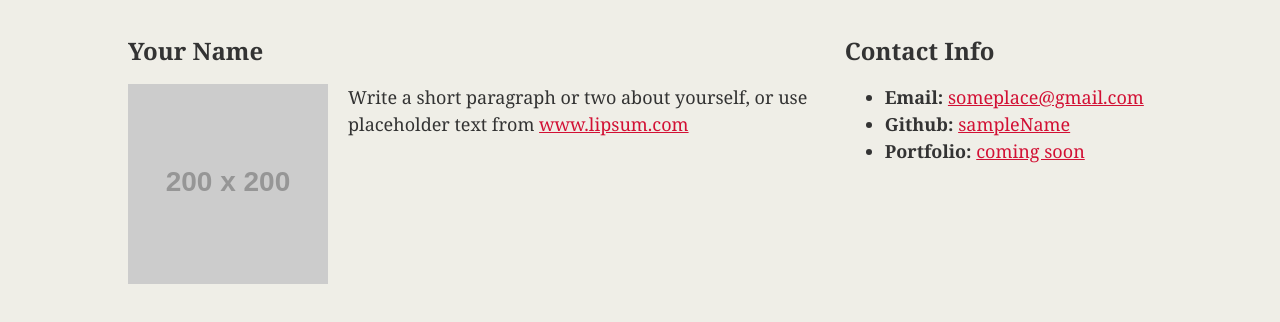
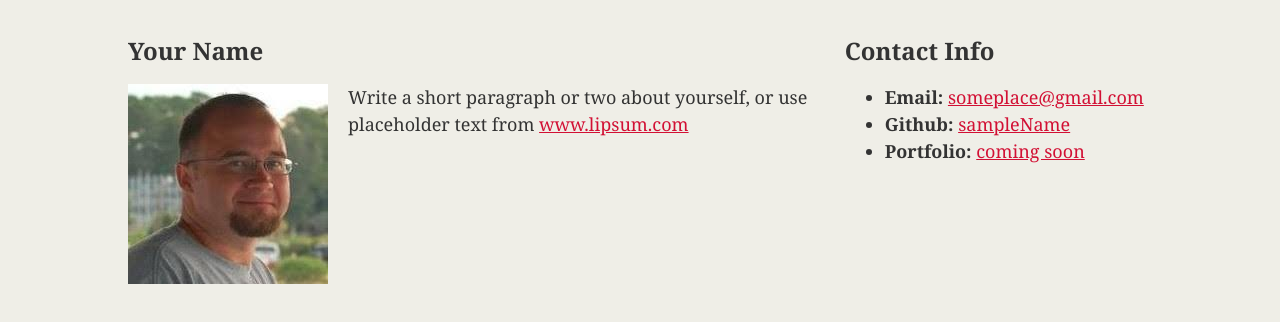
Before and after one commit to mtanczos/mtanczos.github.io, a plain HTML site: page index.html in a window 1280 px wide. Shown: the part 70-392 px from the top of the page. Drawn offline with Linux system fonts and the light colour scheme; placeholder pictures from the web are drawn by us.

Commit message:
Update index.html

```diff
--- a/index.html
+++ b/index.html
@@ -21,7 +21,7 @@
     <section id="main-bio">
 
       <h2>Your Name</h2>
-      <img src="http://placehold.it/200x200" alt="Your Image" id="bio-image">
+      <img src="download.jpg" alt="Your Image" id="bio-image">
       <p>Write a short paragraph or two about yourself, or use placeholder text from <a href="http://www.lipsum.com/">www.lipsum.com</a></p>
 
     </section>
```
